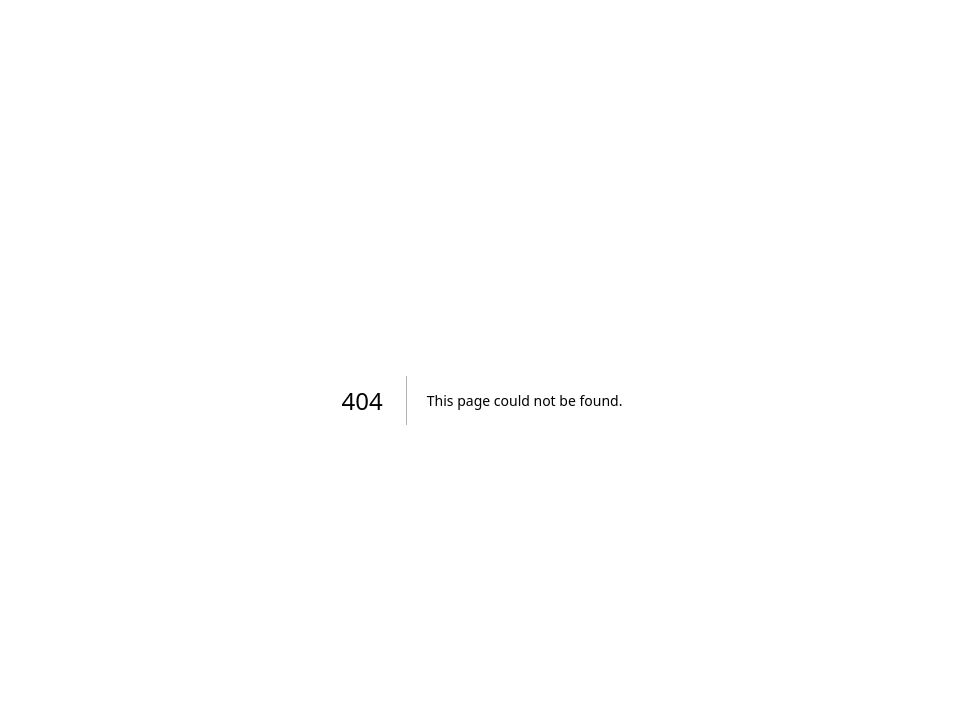
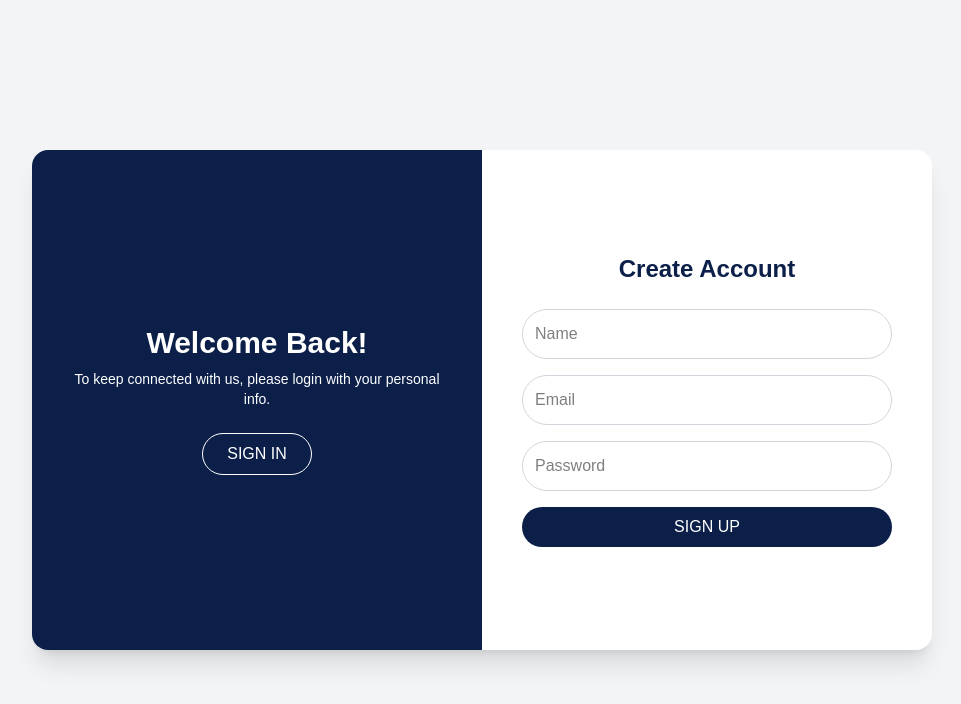
Before and after one commit to rahmaddayat/buku-kas-ku, a Next.js app: page /register in a window 1280 px wide. Before the commit this address had no page. Shown: the top 704 px of the page, without its empty margins (158-1119 px from the left). Built offline with nearby package versions, Linux system fonts and the light colour scheme.

Commit message:
Initial commit to branch tm

```diff
--- /dev/null
+++ b/src/app/landingpage/page.tsx
@@ -0,0 +1,37 @@
+'use client';
+
+import React from 'react';
+import Link from 'next/link';
+import { BookOpen } from 'lucide-react';
+
+export default function LandingPage() {
+  return (
+    <main className="min-h-screen flex items-center justify-center bg-[#0D1F4B] p-6">
+      <div className="bg-[#142F75] text-white rounded-xl border border-white/20 p-10 max-w-4xl w-full shadow-lg">
+        <div className="flex flex-col gap-6">
+
+          {/* Judul dengan ikon */}
+          <div className="inline-flex items-center gap-3 bg-blue-700 px-4 py-2 rounded-md w-max shadow-md">
+            <BookOpen className="w-5 h-5" />
+            <h1 className="text-xl font-bold">Buku Kas Ku</h1>
+          </div>
+
+          {/* Deskripsi */}
+          <p className="text-base leading-relaxed text-justify">
+            Buku Kas Ku adalah aplikasi pencatatan keuangan sederhana yang memudahkan pengguna untuk mencatat pemasukan dan pengeluaran, menghitung total saldo secara otomatis, serta memantau kondisi keuangan apakah sedang surplus atau defisit. Dengan fitur untuk membuat, mengedit, membaca, dan menghapus catatan keuangan, aplikasi ini dirancang untuk membantu pengguna lebih bijak dan teratur dalam mengelola keuangan pribadi.
+          </p>
+
+          {/* Tombol Sign Up */}
+          <Link href="/register">
+            <button className="bg-white text-blue-900 font-semibold rounded-full px-6 py-3 shadow-md hover:bg-blue-100 transition w-max">
+              Sign Up Sekarang
+            </button>
+          </Link>
+
+          {/* Copyright */}
+          <small className="text-white/70 mt-10">© 2025 Buku Kas Ku. All rights reserved.</small>
+        </div>
+      </div>
+    </main>
+  );
+}
--- /dev/null
+++ b/src/app/login/page.tsx
@@ -0,0 +1,70 @@
+"use client";
+import Link from "next/link";
+import { useRouter } from "next/navigation";
+import { useState } from "react";
+
+export default function LoginPage() {
+  const router = useRouter();
+  const [username, setUsername] = useState("");
+  const [password, setPassword] = useState("");
+
+  const handleLogin = (e: React.FormEvent) => {
+    e.preventDefault();
+    if (username && password) {
+      alert("Login successful!");
+      router.push("/dashboard"); // Ganti sesuai kebutuhan
+    } else {
+      alert("Please fill in all fields.");
+    }
+  };
+
+  return (
+    <div className="min-h-screen flex items-center justify-center bg-gray-100">
+      <div className="w-[900px] h-[500px] bg-white rounded-2xl shadow-xl flex overflow-hidden">
+
+        {/* Panel Sign In - SEKARANG di KANAN */}
+        <div className="w-1/2 flex flex-col justify-center items-center px-10 rounded-r-2xl bg-white">
+          <h2 className="text-2xl font-bold text-[#0b1f49] mb-6">Sign In</h2>
+          <form onSubmit={handleLogin} className="w-full max-w-sm flex flex-col gap-4">
+            <input
+              type="text"
+              placeholder="Username"
+              value={username}
+              onChange={(e) => setUsername(e.target.value)}
+              className="p-3 rounded-full border border-gray-300 focus:outline-none focus:ring-2 focus:ring-[#0b1f49] text-black"
+              required
+            />
+            <input
+              type="password"
+              placeholder="Password"
+              value={password}
+              onChange={(e) => setPassword(e.target.value)}
+              className="p-3 rounded-full border border-gray-300 focus:outline-none focus:ring-2 focus:ring-[#0b1f49] text-black"
+              required
+            />
+            <button
+              type="submit"
+              className="bg-[#0b1f49] text-white py-2 rounded-full hover:bg-[#09203f] transition"
+            >
+              SIGN IN
+            </button>
+          </form>
+        </div>
+
+        {/* Panel Sign Up - SEKARANG di KIRI */}
+        <div className="w-1/2 bg-[#0b1f49] text-white flex flex-col items-center justify-center p-10 rounded-l-2xl">
+          <h2 className="text-3xl font-bold mb-4 text-center">Hello, Friend!</h2>
+          <p className="text-sm text-center mb-6">
+            Enter your personal details and start your journey with us
+          </p>
+          <Link
+            href="/register"
+            className="border border-white px-6 py-2 rounded-full hover:bg-white hover:text-[#0b1f49] transition text-center"
+          >
+            SIGN UP
+          </Link>
+        </div>
+      </div>
+    </div>
+  );
+}
--- /dev/null
+++ b/src/app/register/page.tsx
@@ -0,0 +1,79 @@
+// src/app/register/page.tsx
+"use client";
+import Link from "next/link";
+import { useRouter } from "next/navigation";
+import { useState } from "react";
+
+export default function RegisterPage() {
+  const router = useRouter();
+  const [name, setName] = useState("");
+  const [email, setEmail] = useState("");
+  const [password, setPassword] = useState("");
+
+  const handleRegister = (e: React.FormEvent) => {
+    e.preventDefault();
+    // Registration logic (placeholder)
+    if (name && email && password) {
+      alert("Registration successful!");
+      router.push("/login");
+    } else {
+      alert("Please fill in all fields.");
+    }
+  };
+
+  return (
+    <div className="min-h-screen flex items-center justify-center bg-gray-100">
+      <div className="w-[900px] h-[500px] bg-white rounded-2xl shadow-xl flex">
+        {/* Left Side */}
+        <div className="w-1/2 bg-[#0b1f49] text-white rounded-l-2xl flex flex-col items-center justify-center p-10">
+          <h2 className="text-3xl font-bold mb-2">Welcome Back!</h2>
+          <p className="text-sm text-center mb-6">
+            To keep connected with us, please login with your personal info.
+          </p>
+          <Link href="/login">
+            <button className="border border-white px-6 py-2 rounded-full hover:bg-white hover:text-[#0b1f49] transition">
+              SIGN IN
+            </button>
+          </Link>
+        </div>
+
+        {/* Right Side */}
+        <div className="w-1/2 flex flex-col justify-center items-center px-10">
+          <h2 className="text-2xl font-bold text-[#0b1f49] mb-6">Create Account</h2>
+          <form onSubmit={handleRegister} className="w-full max-w-sm flex flex-col gap-4">
+            <input
+              type="text"
+              placeholder="Name"
+              value={name}
+              onChange={(e) => setName(e.target.value)}
+              className="p-3 rounded-full border border-gray-300 focus:outline-none focus:ring-2 focus:ring-[#0b1f49] text-black"
+              required
+            />
+            <input
+              type="email"
+              placeholder="Email"
+              value={email}
+              onChange={(e) => setEmail(e.target.value)}
+              className="p-3 rounded-full border border-gray-300 focus:outline-none focus:ring-2 focus:ring-[#0b1f49] text-black"
+              required
+            />
+            <input
+              type="password"
+              placeholder="Password"
+              value={password}
+              onChange={(e) => setPassword(e.target.value)}
+              className="p-3 rounded-full border border-gray-300 focus:outline-none focus:ring-2 focus:ring-[#0b1f49] text-black"
+              required
+            />
+            <button
+              type="submit"
+              className="bg-[#0b1f49] text-white py-2 rounded-full hover:bg-[#09203f] transition"
+            >
+              SIGN UP
+            </button>
+          </form>
+        </div>
+      </div>
+    </div>
+  );
+}
```
Also changed, not shown: package.json (+7 -6 lines), 1 other file (tests, documents, lock files or other folders).
